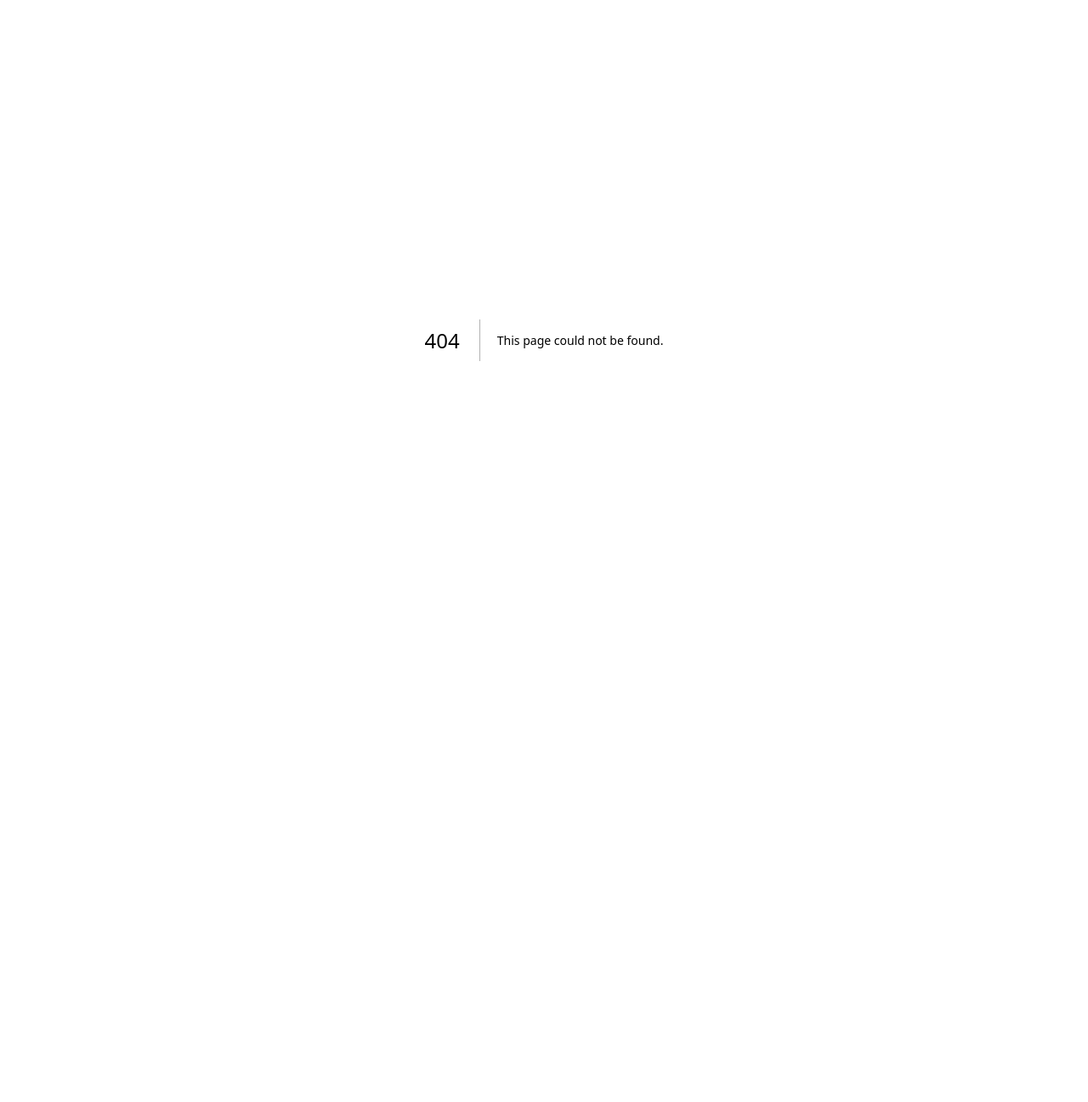
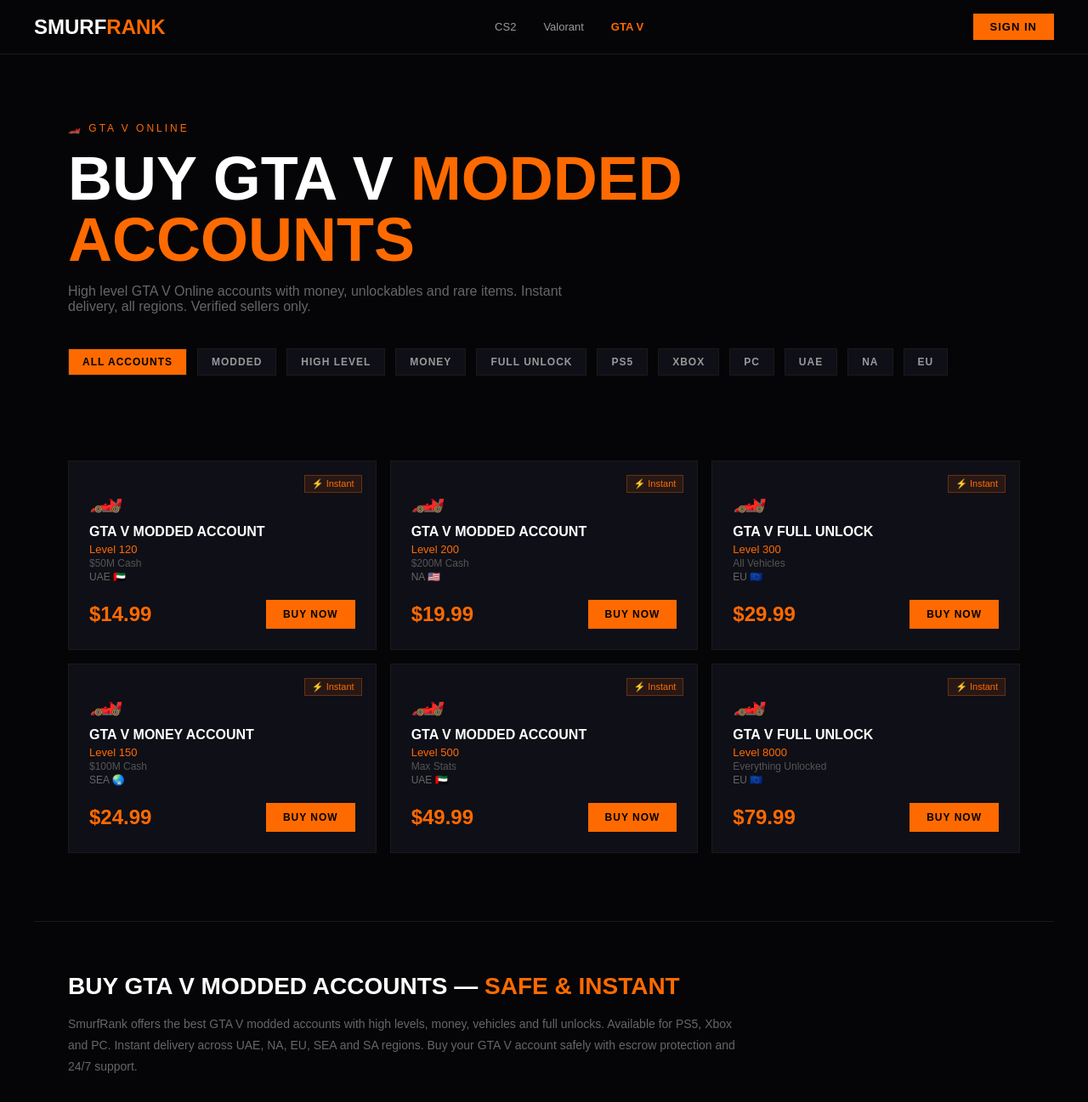
Before and after one commit to njrankitsam11-gif/smurfrank, a Next.js app: page /gta-v in a window 1280 px wide. Before the commit this address had no page. Shown: the top 1297 px of the page at 85% size. Before the commit the page ends 800 px from the top, so only its background shows below. Built offline with nearby package versions, Linux system fonts and the light colour scheme.

Commit message:
GTA V page with listings

```diff
--- /dev/null
+++ b/app/gta-v/page.js
@@ -0,0 +1,95 @@
+export default function GTAVPage() {
+  return (
+    <main style={{backgroundColor: '#050507', minHeight: '100vh', fontFamily: 'sans-serif', color: 'white'}}>
+
+      {/* NAVBAR */}
+      <nav style={{display: 'flex', alignItems: 'center', justifyContent: 'space-between', padding: '0 40px', height: '64px', borderBottom: '1px solid #1a1a1a', position: 'sticky', top: 0, backgroundColor: '#050507', zIndex: 100}}>
+        <a href="/" style={{fontSize: '24px', fontWeight: 900, textTransform: 'uppercase', textDecoration: 'none', color: 'white'}}>
+          Smurf<span style={{color: '#FF6A00'}}>Rank</span>
+        </a>
+        <div style={{display: 'flex', gap: '32px', fontSize: '13px'}}>
+          <a href="/cs2" style={{color: '#999', textDecoration: 'none'}}>CS2</a>
+          <a href="/valorant" style={{color: '#999', textDecoration: 'none'}}>Valorant</a>
+          <a href="/gta-v" style={{color: '#FF6A00', textDecoration: 'none', fontWeight: 700}}>GTA V</a>
+        </div>
+        <a href="/login" style={{background: '#FF6A00', color: '#000', padding: '8px 20px', fontWeight: 700, textDecoration: 'none', fontSize: '13px', textTransform: 'uppercase', letterSpacing: '1px'}}>Sign In</a>
+      </nav>
+
+      {/* PAGE HERO */}
+      <section style={{padding: '80px 40px 60px', maxWidth: '1200px', margin: '0 auto'}}>
+        <div style={{fontSize: '12px', color: '#FF6A00', letterSpacing: '3px', textTransform: 'uppercase', marginBottom: '16px'}}>
+          🏎️ GTA V Online
+        </div>
+        <h1 style={{fontSize: 'clamp(36px, 6vw, 72px)', fontWeight: 900, textTransform: 'uppercase', margin: '0 0 16px', lineHeight: 1}}>
+          Buy GTA V <span style={{color: '#FF6A00'}}>Modded Accounts</span>
+        </h1>
+        <p style={{color: '#666', fontSize: '16px', maxWidth: '600px', marginBottom: '40px'}}>
+          High level GTA V Online accounts with money, unlockables and rare items. Instant delivery, all regions. Verified sellers only.
+        </p>
+
+        {/* FILTER BAR */}
+        <div style={{display: 'flex', gap: '12px', flexWrap: 'wrap', marginBottom: '40px'}}>
+          {['All Accounts', 'Modded', 'High Level', 'Money', 'Full Unlock', 'PS5', 'Xbox', 'PC', 'UAE', 'NA', 'EU'].map((filter) => (
+            <button key={filter} style={{background: filter === 'All Accounts' ? '#FF6A00' : '#0f0f17', color: filter === 'All Accounts' ? '#000' : '#999', border: '1px solid #1a1a1a', padding: '8px 16px', fontSize: '12px', fontWeight: 700, textTransform: 'uppercase', letterSpacing: '1px', cursor: 'pointer'}}>
+              {filter}
+            </button>
+          ))}
+        </div>
+      </section>
+
+      {/* LISTINGS GRID */}
+      <section style={{padding: '0 40px 80px', maxWidth: '1200px', margin: '0 auto'}}>
+        <div style={{display: 'grid', gridTemplateColumns: 'repeat(auto-fill, minmax(280px, 1fr))', gap: '16px'}}>
+
+          {[
+            {title: 'GTA V Modded Account', rank: 'Level 120', region: 'UAE 🇦🇪', price: '$14.99', badge: '⚡ Instant', extra: '$50M Cash'},
+            {title: 'GTA V Modded Account', rank: 'Level 200', region: 'NA 🇺🇸', price: '$19.99', badge: '⚡ Instant', extra: '$200M Cash'},
+            {title: 'GTA V Full Unlock', rank: 'Level 300', region: 'EU 🇪🇺', price: '$29.99', badge: '⚡ Instant', extra: 'All Vehicles'},
+            {title: 'GTA V Money Account', rank: 'Level 150', region: 'SEA 🌏', price: '$24.99', badge: '⚡ Instant', extra: '$100M Cash'},
+            {title: 'GTA V Modded Account', rank: 'Level 500', region: 'UAE 🇦🇪', price: '$49.99', badge: '⚡ Instant', extra: 'Max Stats'},
+            {title: 'GTA V Full Unlock', rank: 'Level 8000', region: 'EU 🇪🇺', price: '$79.99', badge: '⚡ Instant', extra: 'Everything Unlocked'},
+          ].map((listing, i) => (
+            <div key={i} style={{background: '#0f0f17', border: '1px solid #1a1a1a', padding: '24px', position: 'relative'}}>
+              <div style={{position: 'absolute', top: '16px', right: '16px', background: 'rgba(255,106,0,0.1)', color: '#FF6A00', fontSize: '11px', padding: '3px 8px', border: '1px solid rgba(255,106,0,0.3)'}}>
+                {listing.badge}
+              </div>
+              <div style={{fontSize: '32px', marginBottom: '12px'}}>🏎️</div>
+              <div style={{fontSize: '16px', fontWeight: 700, textTransform: 'uppercase', marginBottom: '4px'}}>{listing.title}</div>
+              <div style={{fontSize: '13px', color: '#FF6A00', marginBottom: '2px'}}>{listing.rank}</div>
+              <div style={{fontSize: '12px', color: '#555', marginBottom: '2px'}}>{listing.extra}</div>
+              <div style={{fontSize: '12px', color: '#666', marginBottom: '20px'}}>{listing.region}</div>
+              <div style={{display: 'flex', alignItems: 'center', justifyContent: 'space-between'}}>
+                <div style={{fontSize: '24px', fontWeight: 900, color: '#FF6A00'}}>{listing.price}</div>
+                <button style={{background: '#FF6A00', color: '#000', border: 'none', padding: '10px 20px', fontWeight: 700, fontSize: '12px', textTransform: 'uppercase', letterSpacing: '1px', cursor: 'pointer'}}>
+                  Buy Now
+                </button>
+              </div>
+            </div>
+          ))}
+
+        </div>
+      </section>
+
+      {/* SEO TEXT BLOCK */}
+      <section style={{padding: '60px 40px', borderTop: '1px solid #1a1a1a', maxWidth: '1200px', margin: '0 auto'}}>
+        <h2 style={{fontSize: '28px', fontWeight: 900, textTransform: 'uppercase', marginBottom: '16px'}}>
+          Buy GTA V Modded Accounts — <span style={{color: '#FF6A00'}}>Safe & Instant</span>
+        </h2>
+        <p style={{color: '#666', fontSize: '14px', lineHeight: '1.8', maxWidth: '800px'}}>
+          SmurfRank offers the best GTA V modded accounts with high levels, money, vehicles and full unlocks.
+          Available for PS5, Xbox and PC. Instant delivery across UAE, NA, EU, SEA and SA regions.
+          Buy your GTA V account safely with escrow protection and 24/7 support.
+        </p>
+      </section>
+
+      {/* FOOTER */}
+      <footer style={{padding: '40px', textAlign: 'center', borderTop: '1px solid #1a1a1a', marginTop: '40px'}}>
+        <div style={{fontSize: '20px', fontWeight: 900, textTransform: 'uppercase', color: 'white', marginBottom: '16px'}}>
+          Smurf<span style={{color: '#FF6A00'}}>Rank</span>
+        </div>
+        <div style={{color: '#333', fontSize: '13px'}}>© 2025 SmurfRank. All rights reserved.</div>
+      </footer>
+
+    </main>
+  )
+}
```
